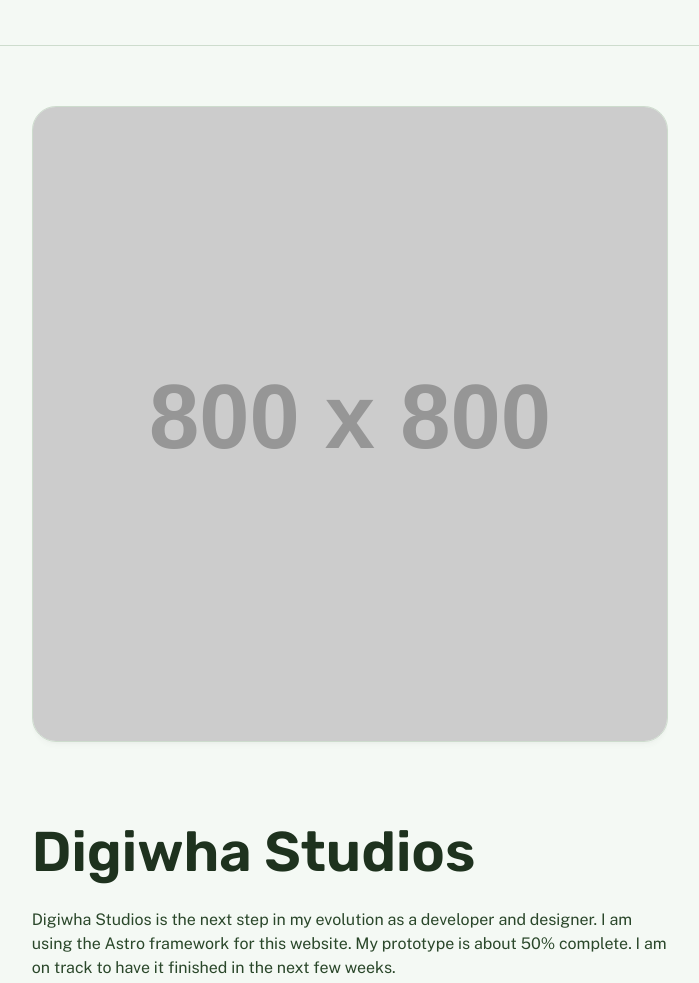
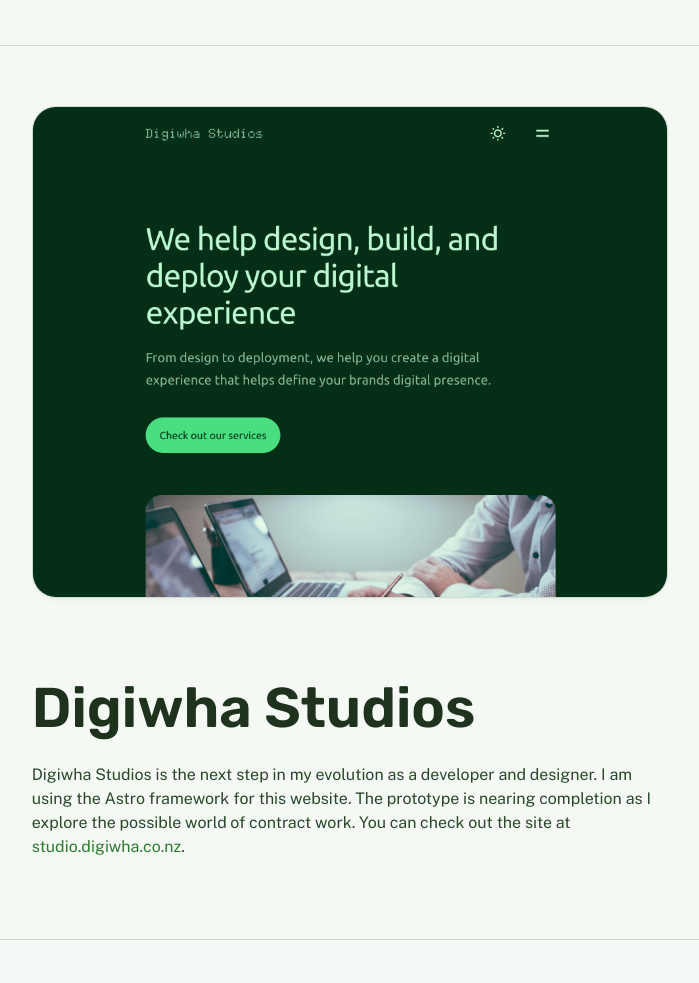
Before and after one commit to Phillip-D-Shields/astro-portfolio, an Astro site: page /work/digiwha-studios in a window 1280 px wide. Shown: the part 413-1396 px from the top of the page, without its empty margins (290-989 px from the left). Built offline with nearby package versions, Linux system fonts and the light colour scheme; Astro itself is replaced by a stand-in of ours; no server answers; placeholder pictures from the web are drawn by us.

Commit message:
Update Digiwha Studios content with new image path and refined project description

```diff
--- a/src/content/work/digiwha-studios.md
+++ b/src/content/work/digiwha-studios.md
@@ -1,7 +1,7 @@
 ---
 title: Digiwha Studios
 publishDate: 2020-03-02 00:00:00
-img: https://placehold.co/800?text=Coming+Soon!&font=roboto
+img: /assets/studios.png
 img_alt: coming soon placeholder
 description: |
   A landing page for my personal brand. I am a digital designer and developer starting to focus on contract work, so it seemed fitting to my ambitions.
@@ -13,4 +13,4 @@
 
 ## Digiwha Studios
 
-Digiwha Studios is the next step in my evolution as a developer and designer. I am using the Astro framework for this website. My prototype is about 50% complete. I am on track to have it finished in the next few weeks.
+Digiwha Studios is the next step in my evolution as a developer and designer. I am using the Astro framework for this website. The prototype is nearing completion as I explore the possible world of contract work. You can check out the site at [studio.digiwha.co.nz](https://studio.digiwha.co.nz/).
```
Also changed, not shown: public/assets/studios.png (added).
